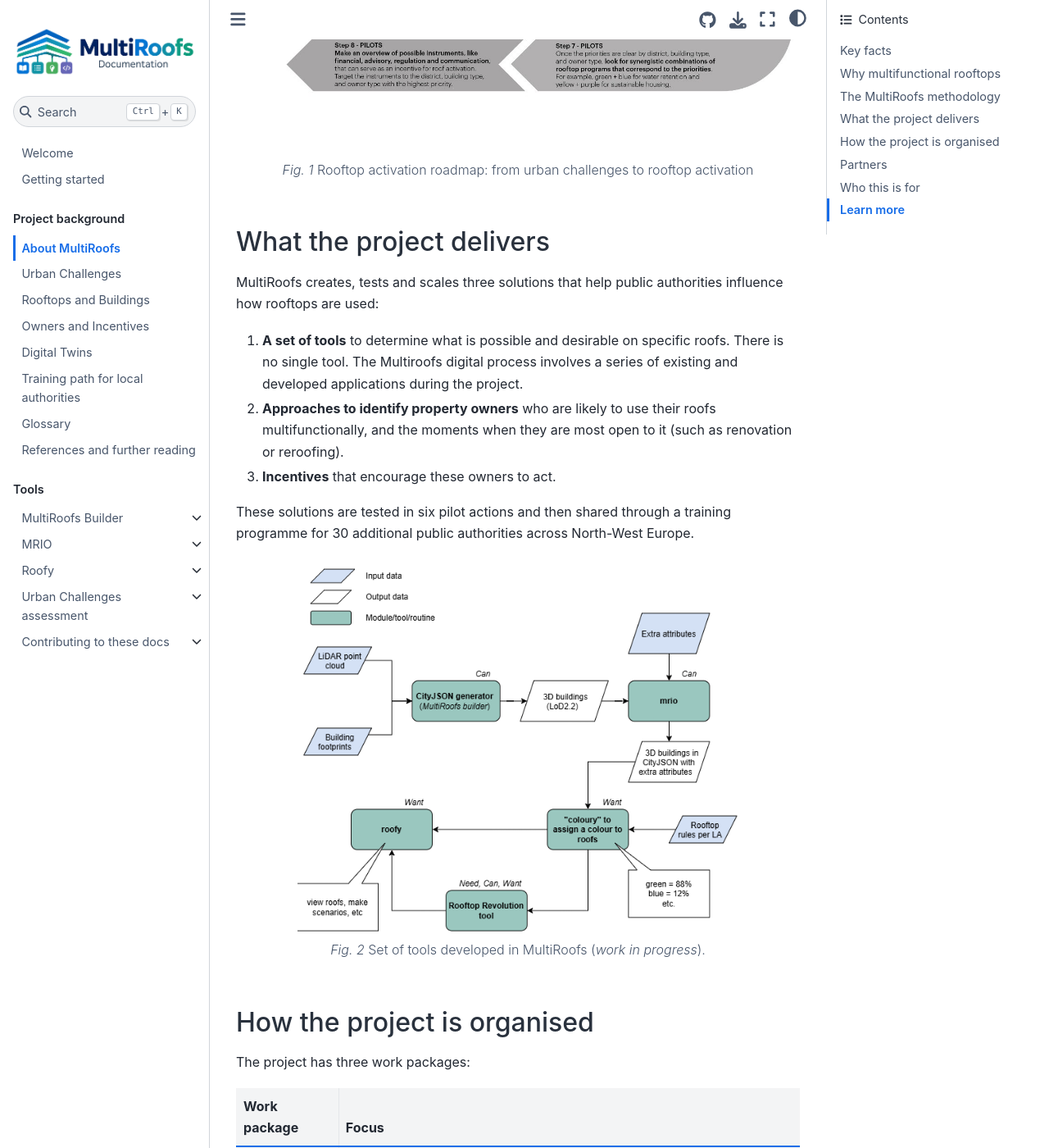
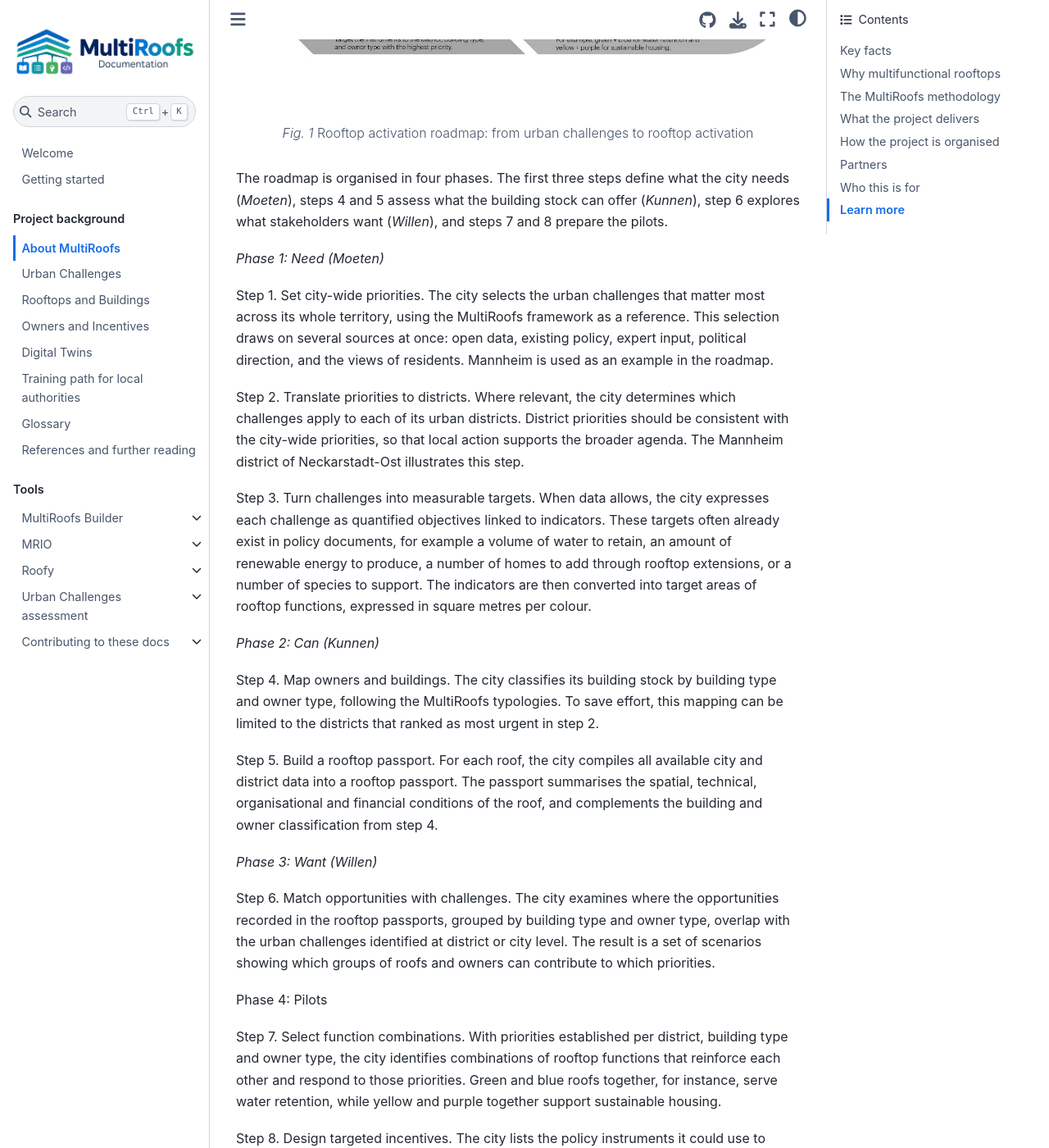
Before and after one commit to MultiRoofs/MultiRoofs_docs, a Sphinx documentation site: the page built from docs/about-multiroofs/index.md, in a window 1280 px wide and 1400 px high, scrolled down 2983 px. Shown: the whole window at 82% size. Built offline with Sphinx 7.4.7 and the Sphinx Book theme 1.1.4, drawn with Linux system fonts in a browser that asks for light colours; some of the changed text lies outside the part shown.

Commit message:
Explaining the roadmap

````diff
--- a/docs/about-multiroofs/index.md
+++ b/docs/about-multiroofs/index.md
@@ -40,9 +40,7 @@ MultiRoofs is a decision-support methodology for public authorities. It brings t
 - **Want (Willen):** the interests, constraints and decision logic of building owners, users and institutions. See
   [Owners and incentives](../owners-and-incentives/index.md).
 
-The methodology is applied through an 8-step rooftop activation roadmap that guides public authorities from identifying priorities to designing incentives and pilots. It is generic at the method level and adapted locally: each city applies it with its own data, priorities and regulations.
-
-The digital tools support this process by visualising rooftop potential, allowing scenarios to be compared, and giving departments and stakeholders a shared picture to discuss. It does not make decisions. Political and organisational choices remain with the public authority.
+The methodology is applied through an 8-step rooftop activation roadmap that guides public authorities from identifying priorities to designing incentives and pilots. It is generic at the method level and adapted locally: each city applies it with its own data, priorities and regulations. The digital tools support this process by visualising rooftop potential, allowing scenarios to be compared, and giving departments and stakeholders a shared picture to discuss. It does not make decisions. Political and organisational choices remain with the public authority.
 
 ```{figure} ./images/8-steps.jpg
 :alt: 8 steps rooftop activation roadmap
@@ -52,6 +50,32 @@ The digital tools support this process by visualising rooftop potential, allowin
 
 Rooftop activation roadmap: from urban challenges to rooftop activation
 ```
+
+The roadmap is organised in four phases. The first three steps define what the city needs (*Moeten*), steps 4 and 5 assess what the building stock can offer (*Kunnen*), step 6 explores what stakeholders want (*Willen*), and steps 7 and 8 prepare the pilots.
+
+*Phase 1: Need (Moeten)*
+
+Step 1. Set city-wide priorities. The city selects the urban challenges that matter most across its whole territory, using the MultiRoofs framework as a reference. This selection draws on several sources at once: open data, existing policy, expert input, political direction, and the views of residents. Mannheim is used as an example in the roadmap.
+
+Step 2. Translate priorities to districts. Where relevant, the city determines which challenges apply to each of its urban districts. District priorities should be consistent with the city-wide priorities, so that local action supports the broader agenda. The Mannheim district of Neckarstadt-Ost illustrates this step.
+
+Step 3. Turn challenges into measurable targets. When data allows, the city expresses each challenge as quantified objectives linked to indicators. These targets often already exist in policy documents, for example a volume of water to retain, an amount of renewable energy to produce, a number of homes to add through rooftop extensions, or a number of species to support. The indicators are then converted into target areas of rooftop functions, expressed in square metres per colour.
+
+*Phase 2: Can (Kunnen)*
+
+Step 4. Map owners and buildings. The city classifies its building stock by building type and owner type, following the MultiRoofs typologies. To save effort, this mapping can be limited to the districts that ranked as most urgent in step 2.
+
+Step 5. Build a rooftop passport. For each roof, the city compiles all available city and district data into a rooftop passport. The passport summarises the spatial, technical, organisational and financial conditions of the roof, and complements the building and owner classification from step 4.
+
+*Phase 3: Want (Willen)*
+
+Step 6. Match opportunities with challenges. The city examines where the opportunities recorded in the rooftop passports, grouped by building type and owner type, overlap with the urban challenges identified at district or city level. The result is a set of scenarios showing which groups of roofs and owners can contribute to which priorities.
+
+Phase 4: Pilots
+
+Step 7. Select function combinations. With priorities established per district, building type and owner type, the city identifies combinations of rooftop functions that reinforce each other and respond to those priorities. Green and blue roofs together, for instance, serve water retention, while yellow and purple together support sustainable housing.
+
+Step 8. Design targeted incentives. The city lists the policy instruments it could use to encourage owners to activate their roofs, grouped into financial, advisory, regulatory and communication measures. These instruments are then directed at the districts, building types and owner types with the highest priority.
 
 ## What the project delivers
 
````
